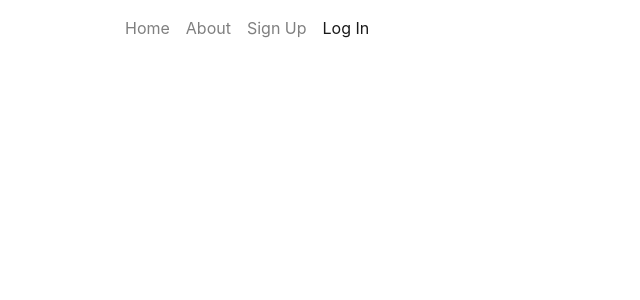
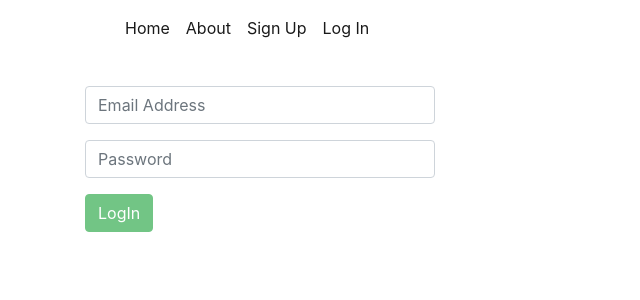
Before and after one commit to claudiojsaillant/LoginRegister, a React (Create React App) app in the folder client/: page /LogIn in a window 1280 px wide. Shown: the top 300 px of the page, without its empty margins (0-640 px from the left). Built offline with nearby package versions, Linux system fonts and the light colour scheme.

Commit message:
starting on LogIn view and logic

```diff
--- a/client/src/App.js
+++ b/client/src/App.js
@@ -10,6 +10,7 @@ import {
 } from "react-router-dom";
 import { Nav } from "./Components/Nav";
 import SignUp from "./Views/SignUp";
+import LogIn from "./Views/LogIn"
 
 
 class App extends Component {
@@ -24,6 +25,7 @@ render () {
         <Nav/>
         <Switch>
           <Route exact path="/SignUp" component={SignUp} />
+          <Route exact path="/LogIn" component={LogIn} />
         </Switch>
       </Router>
     );
--- /dev/null
+++ b/client/src/Views/LogIn/index.js
@@ -0,0 +1,96 @@
+import React, { Component } from "react";
+import { Row, Col } from "../../Components/Grid";
+import { Buttom, Input } from "../../Components/Forms";
+// import API from "../../Utilities/apiCalls";
+
+class LogIn extends Component {
+  state = {
+    email: "",
+    password: "",
+  };
+
+  handleInputChange = (event) => {
+    const { name, value } = event.target;
+    this.setState({
+      [name]: value,
+    });
+  };
+
+  // Making sure user submits a valid email
+
+  emailValidation = (email) => {
+    const emailRegex =
+    // eslint-disable-next-line no-useless-escape
+    /^(([^<>()[\]\\.,;:\s@\"]+(\.[^<>()[\]\\.,;:\s@\"]+)*)|(\".+\"))@((\[[0-9]{1,3}\.[0-9]{1,3}\.[0-9]{1,3}\.[0-9]{1,3}\])|(([a-zA-Z\-0-9]+\.)+[a-zA-Z]{2,}))$/;
+    return emailRegex.test(email);
+  };
+
+  // Password is at least 8 characters long
+  // Contains at least one character
+  // Contains at least one number
+
+  passwordValidation = (password) => {
+    const passwordRegex = /^(?=.*[A-Za-z])(?=.*\d)[A-Za-z\d]{8,}$/g;
+    return passwordRegex.test(password);
+  };
+
+
+  formSubmit = (event) => {
+    event.preventDefault();
+    if(this.emailValidation(this.state.email.trim())){
+        if(this.passwordValidation(this.state.password.trim())){
+            // let user = {
+            // email: this.state.email.trim(),
+            // password: this.state.password.trim()
+            // }
+            // API.sendNewUser(user).then((response)=> {
+            //     alert(response.data.message);
+            //     // Change location to homepage
+            // });
+        } else {
+            alert("Make sure that the rules are beign followed for your password");
+        }
+    } else {
+    alert("Make sure that your email is valid");
+    }
+  }
+
+  render() {
+    return (
+      <div>
+        <Row>
+          <Col size={"sm-4"}>
+            <form style={{ marginTop: "30px" }}>
+              <Input
+                value={this.state.email}
+                onChange={this.handleInputChange}
+                name="email"
+                placeholder="Email Address"
+              />
+              <Input
+                value={this.state.password}
+                onChange={this.handleInputChange}
+                name="password"
+                placeholder="Password"
+                type="password"
+              />
+              <Buttom
+                disabled={
+                  !(
+                    this.state.email &&
+                    this.state.password
+                  )
+                }
+                onClick={this.formSubmit}
+              >
+                LogIn
+              </Buttom>
+            </form>
+          </Col>
+        </Row>
+      </div>
+    );
+  }
+}
+
+export default LogIn;
--- a/client/src/Views/SignUp/index.js
+++ b/client/src/Views/SignUp/index.js
@@ -37,9 +37,9 @@ class SignUp extends Component {
     return passwordRegex.test(password);
   };
 
-  // <li>Names cant have _,- or . at the beginning</li>
-  // <li>Names cant have __ or . or . or .. or .- or _- inside</li>
-  // <li>Names cant have _,- or . at the end</li>
+  // Names cant have _,- or . at the beginnin
+  // Names cant have __ or . or . or .. or .- or _- inside<
+  // >Names cant have _,- or . at the end<
 
   namesValidation = (firstName, lastName) => {
     const namesRegex = /^(?![.-])(?!.*[.]{2})[a-zA-Z0-9.-]+(?<![.])$/g;
--- a/client/src/components/Nav/index.js
+++ b/client/src/components/Nav/index.js
@@ -14,11 +14,7 @@ export function Nav(props) {
               <li className="nav-item">
                 <Link
                   to="/Home"
-                  className={
-                    window.location.pathname === "/Home"
-                      ? "nav-link active"
-                      : "nav-link"
-                  }
+                  className="nav-link active"
                 >
                   <div className="NavLinks">Home</div>
                 </Link>
@@ -27,11 +23,7 @@ export function Nav(props) {
               <li className="nav-item">
                 <Link
                   to="/About"
-                  className={
-                    window.location.pathname === "/About"
-                      ? "nav-link active"
-                      : "nav-link"
-                  }
+                  className="nav-link active"
                 >
                   <div className="NavLinks">About</div>
                 </Link>
@@ -39,11 +31,7 @@ export function Nav(props) {
               <li className="nav-item">
                 <Link
                   to="/LogIn"
-                  className={
-                    window.location.pathname === "/LogOut"
-                      ? "nav-link active"
-                      : "nav-link"
-                  }
+                  className="nav-link active"
                   onClick={() => {
                     // logOut();
                   }}
@@ -57,11 +45,7 @@ export function Nav(props) {
               <li className="nav-item">
                 <Link
                   to="/Home"
-                  className={
-                    window.location.pathname === "/Home"
-                      ? "nav-link active"
-                      : "nav-link"
-                  }
+                  className="nav-link active"
                 >
                   <div className="NavLinks">Home</div>
                 </Link>
@@ -69,11 +53,7 @@ export function Nav(props) {
               <li className="nav-item">
                 <Link
                   to="/About"
-                  className={
-                    window.location.pathname === "/About"
-                      ? "nav-link active"
-                      : "nav-link"
-                  }
+                  className="nav-link active"
                 >
                   <div className="NavLinks">About</div>
                 </Link>
@@ -81,11 +61,7 @@ export function Nav(props) {
               <li className="nav-item">
                 <Link
                   to="/SignUp"
-                  className={
-                    window.location.pathname === "/SignUp"
-                      ? "nav-link active"
-                      : "nav-link"
-                  }
+                  className="nav-link active"
                 >
                   <div className="NavLinks">Sign Up</div>
                 </Link>
@@ -93,11 +69,7 @@ export function Nav(props) {
               <li className="nav-item">
                 <Link
                   to="/LogIn"
-                  className={
-                    window.location.pathname === "/LogIn"
-                      ? "nav-link active"
-                      : "nav-link"
-                  }
+                  className="nav-link active"
                 >
                   <div className="NavLinks">Log In</div>
                 </Link>
```
